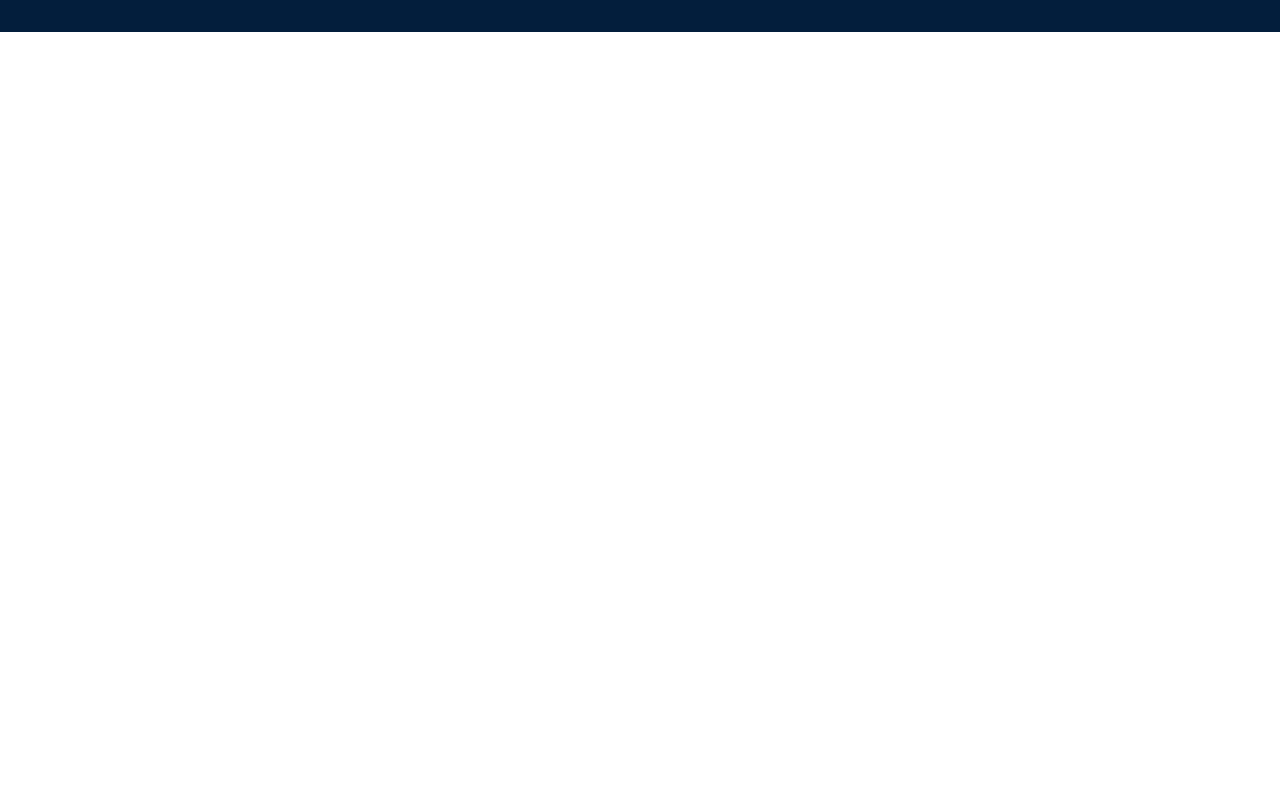
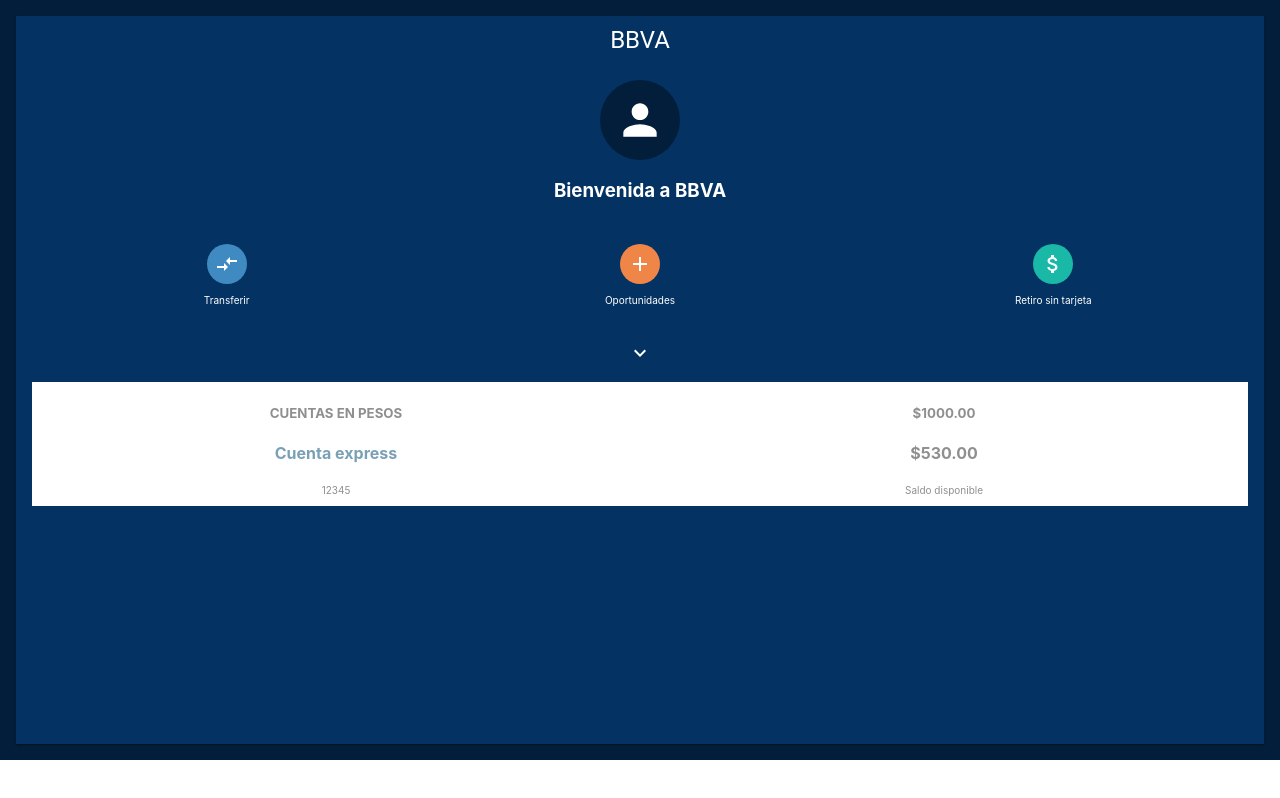
Before and after one commit to Team-Bug-2022/login-frontend, a React (Create React App) app: page /home-page in a window 1280 px wide. Before the commit this address had no page. Built offline with nearby package versions, Linux system fonts and the light colour scheme.

Commit message:
homepage

```diff
--- a/public/index.html
+++ b/public/index.html
@@ -11,6 +11,7 @@
     />
     <link rel="apple-touch-icon" />
     <link rel="manifest" />
+
     <title>React App</title>
   </head>
   <body>
--- a/src/App.css
+++ b/src/App.css
@@ -59,3 +59,15 @@
 .without-margin-top {
   margin-top: 0.25rem !important;
 }
+
+p {
+  font-size: 10px;
+}
+
+.accounts {
+  color: #8f8f8f;
+}
+
+.data-accounts {
+  color: #7aa0b6;
+}
--- a/src/pages/AuthenticationLogin.jsx
+++ /dev/null
@@ -1,49 +0,0 @@
-import { useCallback, useRef, useState } from "react";
-import Webcam from "react-webcam";
-import "../App.css";
-
-const AuthenticationLogin = () => {
-  const webcamVar = useRef(null);
-  const [imgVar, setImgVar] = useState(null);
-
-  const capture = useCallback(() => {
-    const imgVar = webcamVar.current.getScreenshot();
-    setImgVar(imgVar);
-  }, [webcamVar, setImgVar]);
-
-  return (
-    <>
-      <h3>METODO DE AUTENTICACION PALMAR </h3>
-      <p>
-        Activa tu Token Digital y tu modo de ingreso con autenticacion palmar en
-        este dispositivo.
-      </p>
-      <Webcam
-        audio={false}
-        ref={webcamVar}
-        height={300}
-        width={300}
-        screenshotFormat="image/jpeg"
-      />
-      <br />
-      <div class="capture">
-        <a
-          onClick={capture}
-          href={imgVar}
-          download="palma-autenticacion"
-          class="capturePalm"
-        >
-          TOMAR FOTO
-        </a>
-      </div>
-    </>
-  );
-};
-
-export default AuthenticationLogin;
-
-/*<button onClick={capture}>Capture photo</button>
-
-      <a href={imgSrc} download="captura">
-        Descargar captura
-      </a> */
--- /dev/null
+++ b/src/pages/HomePage.jsx
@@ -0,0 +1,62 @@
+import React from "react";
+import { Grid, Avatar } from "@mui/material";
+import PersonIcon from "@mui/icons-material/Person";
+import CompareArrowsIcon from "@mui/icons-material/CompareArrows";
+import AddIcon from "@mui/icons-material/Add";
+import AttachMoneyIcon from "@mui/icons-material/AttachMoney";
+import ExpandMoreIcon from "@mui/icons-material/ExpandMore";
+import "../App.css";
+
+const HomePage = () => {
+  return (
+    <>
+      <Avatar
+        sx={{ m: "auto", bgcolor: "#031E3B", width: "80px", height: "80px" }}
+      >
+        <PersonIcon sx={{ width: "50px", height: "50px" }} />
+      </Avatar>
+
+      <h3>Bienvenida a BBVA </h3>
+
+      <Grid container spacing={3} sx={{ mt: "17px" }}>
+        <Grid item xs>
+          <Avatar sx={{ m: "auto", bgcolor: "#3F8AC1" }}>
+            <CompareArrowsIcon />
+          </Avatar>
+          <p>Transferir</p>
+        </Grid>
+        <Grid item xs>
+          <Avatar sx={{ m: "auto", bgcolor: "#F08548" }}>
+            <AddIcon />
+          </Avatar>
+          <p>Oportunidades</p>
+        </Grid>
+        <Grid item xs>
+          <Avatar sx={{ m: "auto", bgcolor: "#1AB8A7" }}>
+            <AttachMoneyIcon />
+          </Avatar>
+          <p>Retiro sin tarjeta</p>
+        </Grid>
+      </Grid>
+      <Grid container sx={{ m: "auto", mt: "25px" }}>
+        <ExpandMoreIcon sx={{ m: "auto" }} />
+      </Grid>
+      <Grid container sx={{ mt: "17px", bgcolor: "white" }}>
+        <Grid item xs>
+          <h5 class="accounts">CUENTAS EN PESOS</h5>
+          <h4 class="data-accounts">Cuenta express</h4>
+
+          <p class="accounts">12345</p>
+        </Grid>
+        <Grid item xs>
+          <h5 class="accounts">$1000.00</h5>
+          <h4 class="accounts">$530.00</h4>
+
+          <p class="accounts">Saldo disponible</p>
+        </Grid>
+      </Grid>
+    </>
+  );
+};
+
+export default HomePage;
--- a/src/router.js
+++ b/src/router.js
@@ -1,6 +1,6 @@
 import { Navigate, useRoutes } from "react-router-dom";
 import Layout from "./layout/Layout";
-import AuthenticationLogin from "./pages/AuthenticationLogin";
+import HomePage from "./pages/HomePage";
 import DocumentPage from "./pages/DocumentPage";
 import ValidateLoginPage from "./pages/ValidateLoginPage";
 
@@ -19,8 +19,8 @@
           element: <ValidateLoginPage />,
         },
         {
-          path: "authentication-login",
-          element: <AuthenticationLogin />,
+          path: "home-page",
+          element: <HomePage />,
         },
         { path: "", element: <Navigate to="/document-login" /> },
       ],
```
